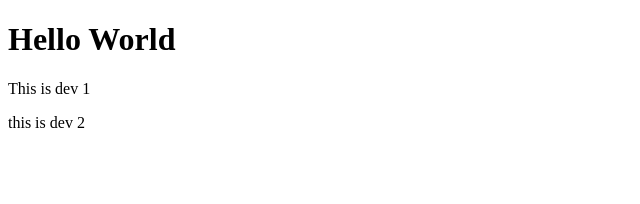
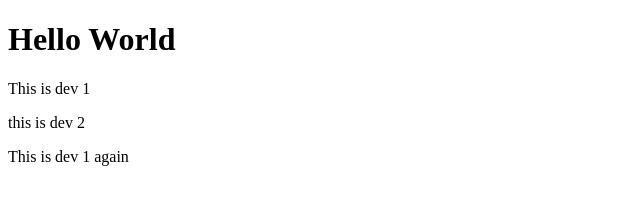
Before and after one commit to Amin7775/git-practice-2, a plain HTML site: page index.html in a window 1280 px wide. Shown: the whole page, without its empty margins (0-640 px from the left). Drawn offline with Linux system fonts and the light colour scheme.

Commit message:
again dev 1

```diff
--- a/index.html
+++ b/index.html
@@ -9,5 +9,6 @@
     <h1>Hello World</h1>
     <p>This is dev 1</p>
     <p>this is dev 2</p>
+    <p>This is dev 1 again</p>
 </body>
 </html>
```
